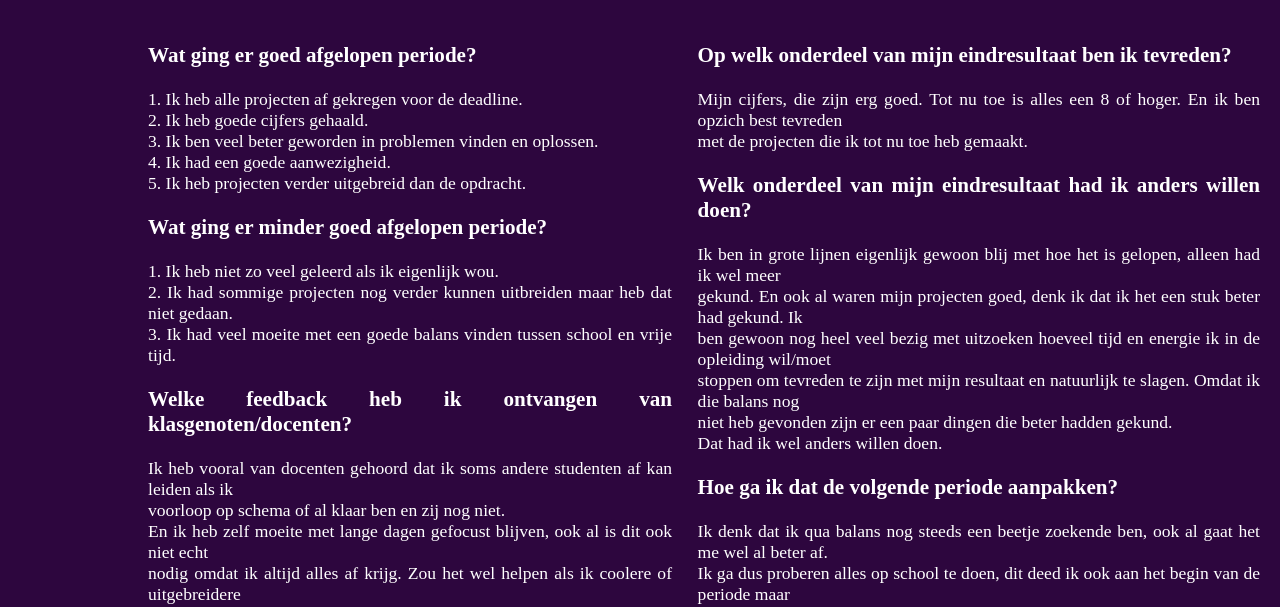
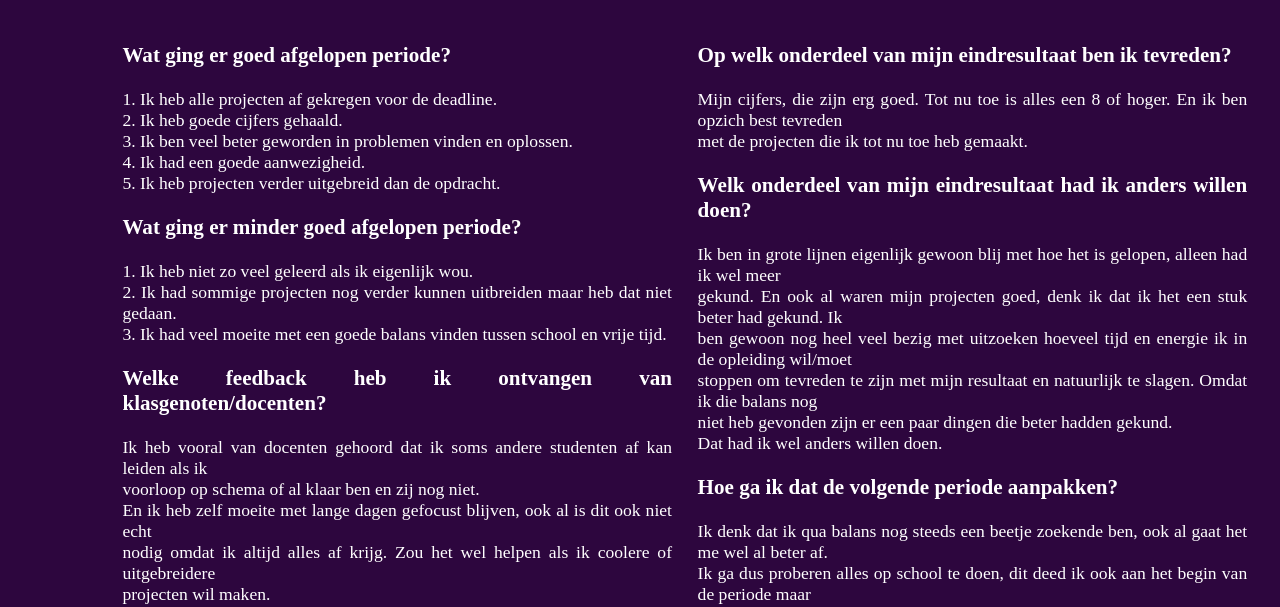
Before and after one commit to JoahvanderSloot/examendossier-L1, a plain HTML site: page periode1.html in a window 1280 px wide. Shown: the part 189-796 px from the top of the page. Drawn offline with Linux system fonts and the light colour scheme.

Commit message:
W MOMENT

```diff
--- a/assets/css/style.css
+++ b/assets/css/style.css
@@ -145,12 +145,13 @@ main {
 
 .blok1{
     grid-area: blok1;
-    margin-left: 5vw;
+    margin-left: 3vw;
 }
 
 .blok2{
     grid-area: blok2;
     margin-left: 2vw;
+    margin-right: 1vw;
 }
 
 h3{
```
